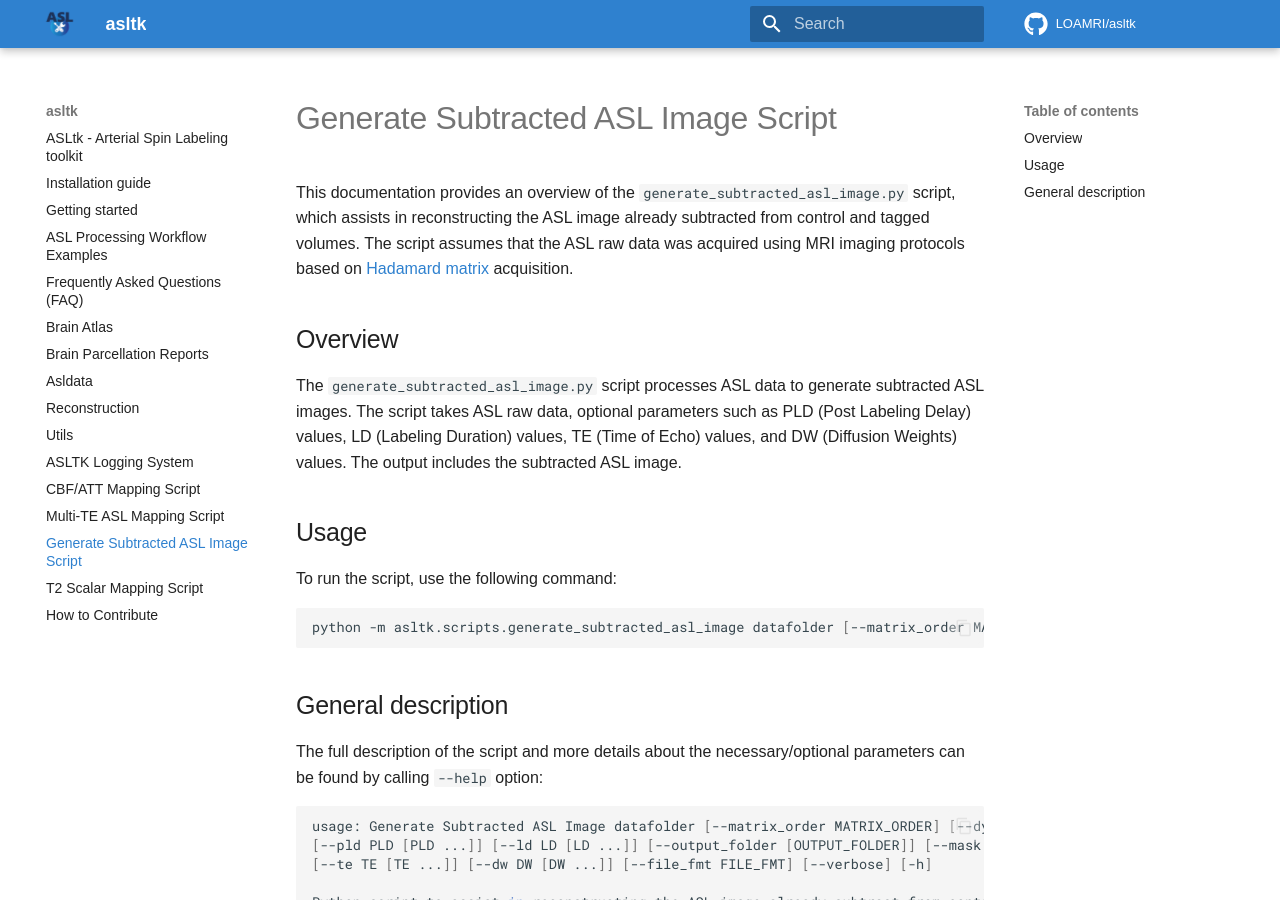
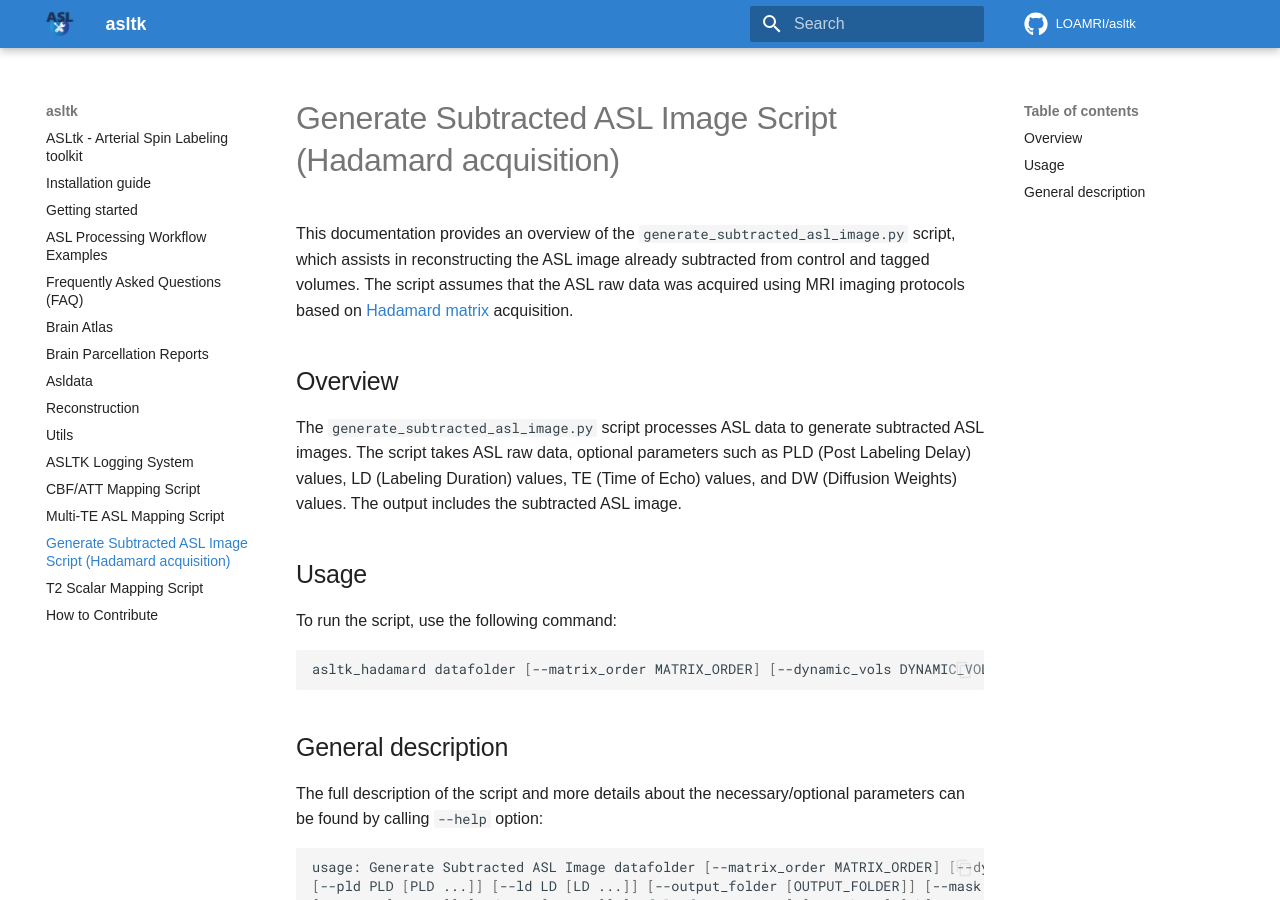
Before and after one commit to LOAMRI/asltk, an MkDocs documentation site: the page built from docs/scripts/generate_sub_asl_image.md, in a window 1280 px wide and 900 px high. Built offline with MkDocs 1.6.1 and Material for MkDocs 9.7.7, drawn with Linux system fonts in a browser that asks for light colours; some web fonts are replaced; comment, search, counter and statistics services are not loaded.

Commit message:
ENH: Update command usage in documentation and script help for clarity

````diff
--- a/docs/scripts/generate_sub_asl_image.md
+++ b/docs/scripts/generate_sub_asl_image.md
@@ -1,4 +1,4 @@
-# Generate Subtracted ASL Image Script
+# Generate Subtracted ASL Image Script (Hadamard acquisition)
 
 This documentation provides an overview of the `generate_subtracted_asl_image.py` script, which assists in reconstructing the ASL image already subtracted from control and tagged volumes. The script assumes that the ASL raw data was acquired using MRI imaging protocols based on [Hadamard matrix](https://en.wikipedia.org/wiki/Hadamard_matrix) acquisition.
 
@@ -11,7 +11,7 @@ The `generate_subtracted_asl_image.py` script processes ASL data to generate sub
 To run the script, use the following command:
 
 ```bash
-python -m asltk.scripts.generate_subtracted_asl_image datafolder [--matrix_order MATRIX_ORDER] [--dynamic_vols DYNAMIC_VOLS] [--pld PLD [PLD ...]] [--ld LD [LD ...]] [--output_folder [OUTPUT_FOLDER]] [--mask [MASK]] [--te TE [TE ...]] [--dw DW [DW ...]] [--file_fmt FILE_FMT] [--verbose] [-h]
+asltk_hadamard datafolder [--matrix_order MATRIX_ORDER] [--dynamic_vols DYNAMIC_VOLS] [--pld PLD [PLD ...]] [--ld LD [LD ...]] [--output_folder [OUTPUT_FOLDER]] [--mask [MASK]] [--te TE [TE ...]] [--dw DW [DW ...]] [--file_fmt FILE_FMT] [--verbose] [-h]
 ```
 
 ## General description
````
Also changed, not shown: docs/scripts/cbf_script.md (+1 -1 lines), docs/scripts/multi_te_script.md (+1 -1 lines), 1 other file.
